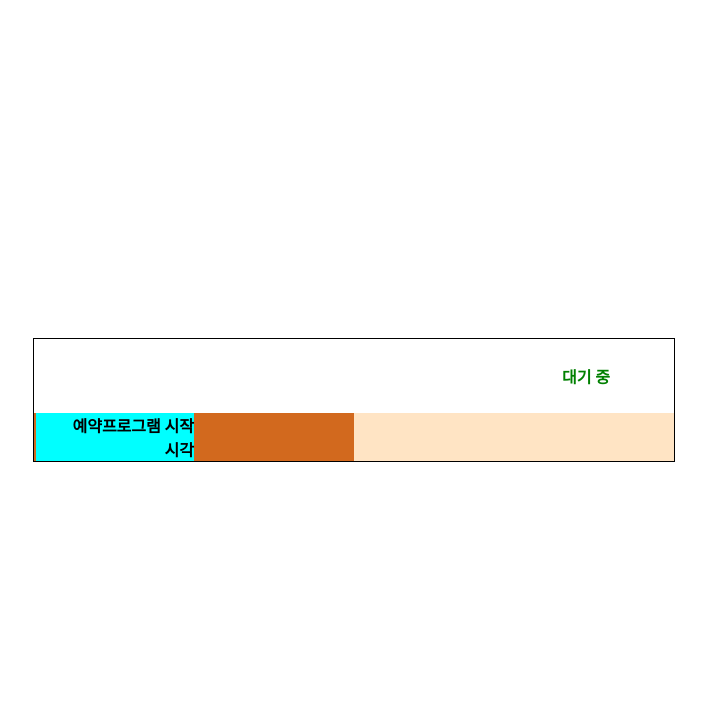
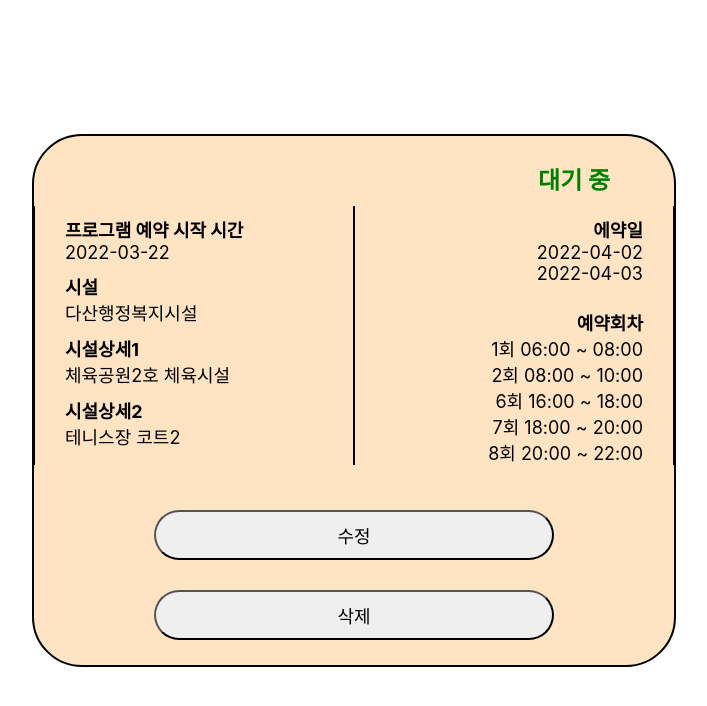
Before and after one commit to KOREAparksh/TennisKing, a React (Create React App) app in the folder front/: page / in a window 1280 px wide. Shown: the top 706 px of the page, without its empty margins (286-993 px from the left). Built offline with nearby package versions, Linux system fonts and the light colour scheme.

Commit message:
Feat: 예약조회 페이지 listtile구현

```diff
--- a/front/src/pages/list/List.css
+++ b/front/src/pages/list/List.css
@@ -1,34 +1,67 @@
 #Container{
 	margin: auto;
+	font-size: large;
 }
 
 .ListTile{
 	width: 50%;
-	border: 1px solid black;
+	border: 2px solid black;
+	border-radius: 50px;
+	background-color: bisque;
+
 }
 
 .StateContainer{
 	width: 90%;
 	text-align: right;
 	font-weight: bold;
+	font-size: x-large;
 }
 
 #ContentsContainer{
-	background-color: bisque;
+	display: flex;
+	font-size: large;
 }
 
-.Contents{
+.ContentsBlock{
 	width: 50%;
-	background-color: chocolate;
+	border-left: 1px solid black;
+	border-right: 1px solid black;
 }
 
-.Title{
-	width: 100%;
+.TitleDiv{
 	font-weight: bold;
-	background-color: aqua;
 	text-align: left;
-	padding-left: 30px;
+	margin-left: 30px;
 }
+.TitleDivRight{
+	font-weight: bold;
+	text-align: right;
+	margin-right: 30px;
+}
+
+.ContentsDiv{
+	text-align: left;
+	margin-left: 30px;
+}
+
+.ContentsDivRight{
+	text-align: right;
+	margin-right: 30px;
+}
+
+
+#ButtonDiv{
+	justify-items: stretch;
+}
+
+
+.Button{
+	width: 30%;
+	font-size: large;
+	border-radius: 50px;
+}
+
 
 .Green{
 	color: green;
@@ -40,6 +73,9 @@
 	color: red;
 }
 
+.Margin10{
+	height: 10px;
+}
 .Margin25{
 	height: 25px;
 }
--- a/front/src/pages/list/List.js
+++ b/front/src/pages/list/List.js
@@ -4,20 +4,75 @@ import './List.css'
 function List()
 {
 	const [stateList, setStateList] = useState([0, 2]);
+
+	const [startTime, setStartTime] = useState("2022-03-22");
+	const [facility, setFacility] = useState("다산행정복지시설");
+	const [facilityDetail1, setFacilityDetail1] = useState("체육공원2호 체육시설");
+	const [facilityDetail2, setFacilityDetail2] = useState("테니스장 코트2");
+	const [bookDatesDatas, setBookDatesDatas] = useState(["2022-04-02","2022-04-03"]);
+	const [bookTimesDatas, setBookTimesDatas] = useState([0, 1, 5, 6, 7]);
+
 	const stateStringList = ["대기 중", "취소", "완료"];
 	const stateColor = ["Green", "Red", "Blue"];
+	const bookTimesList = [
+		"1회 06:00 ~ 08:00",
+		"2회 08:00 ~ 10:00",
+		"3회 10:00 ~ 12:00",
+		"4회 12:00 ~ 14:00",
+		"5회 14:00 ~ 16:00",
+		"6회 16:00 ~ 18:00",
+		"7회 18:00 ~ 20:00",
+		"8회 20:00 ~ 22:00",
+	];
 
 	return (
 		<div id="Container">
 			<div className="ListTile">
 				<div className="Margin25"/>
 				<div className={'StateContainer ' + stateColor[stateList[0]]}>{stateStringList[stateList[0]]}</div>
+				<div className="Margin10"/>
+				<div id="ContentsContainer">
+					<div className="ContentsBlock">
+						<div className="Margin10"></div>
+						<div className="TitleDiv">프로그램 예약 시작 시간</div>
+						<div className="ContentsDiv">{startTime}</div>
+						<div className="Margin10"></div>
+						<div className="TitleDiv">시설</div>
+						<div className="ContentsDiv">{facility}</div>
+						<div className="Margin10"></div>
+						<div className="TitleDiv">시설상세1</div>
+						<div className="ContentsDiv">{facilityDetail1}</div>
+						<div className="Margin10"></div>
+						<div className="TitleDiv">시설상세2</div>
+						<div className="ContentsDiv">{facilityDetail2}</div>
+					</div>
+					<div className="ContentsBlock">
+						<div className="Margin10"></div>
+						<div className="TitleDivRight">에약일</div>
+						<div>
+							{bookDatesDatas.map((e) => (
+									<div className="ContentsDivRight">
+										{e}
+									</div>
+								))}
+						</div>
+						<div className="Margin25"></div>
+						<div className="TitleDivRight">예약회차</div>
+						<div>
+							{bookTimesDatas.map((e) => (
+									<div className="ContentsDivRight">
+										{bookTimesList[e]}
+									</div>
+								))}
+						</div>
+					</div>
+				</div>
 				<div className="Margin25"/>
-				<div id="ContentsContainer">
-					<div className="Contents">
-						<span className="Title">예약프로그램 시작 시각</span>
-						<span className="Title"></span>
-					</div>
+				<div id="ButtonDiv">
+					<button className="Button">수정</button>
+					<div className="Margin10"></div>
+					<button className="Button">삭제</button>
+					<div className="Margin25"></div>
 				</div>
 			</div>
 		</div>
--- a/front/src/pages/login/Login.css
+++ b/front/src/pages/login/Login.css
@@ -26,6 +26,7 @@
 #LoginButton {
 	width: 100px;
 	height: 30px;
+	border-radius: 50px;
 }
 
 #WrongCode{
--- a/front/src/pages/main/Main.css
+++ b/front/src/pages/main/Main.css
@@ -14,6 +14,7 @@
 .Button{
 	width: 400px;
 	height: 50px;
+	border-radius: 50px;
 }
 
 .Margin50{
```
